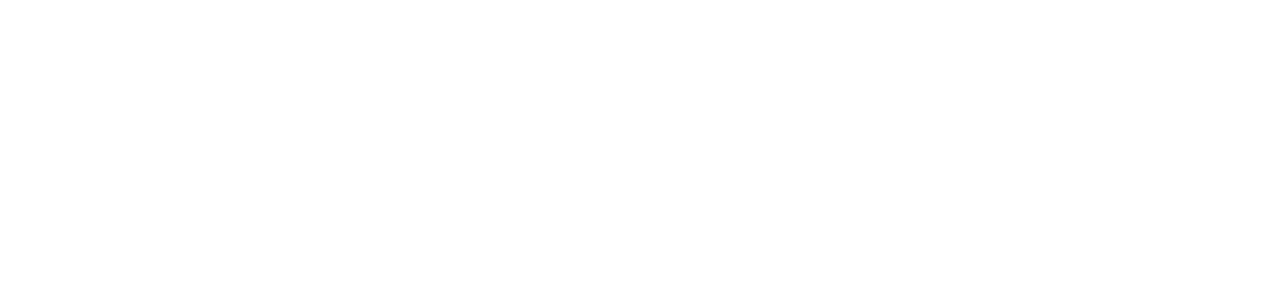
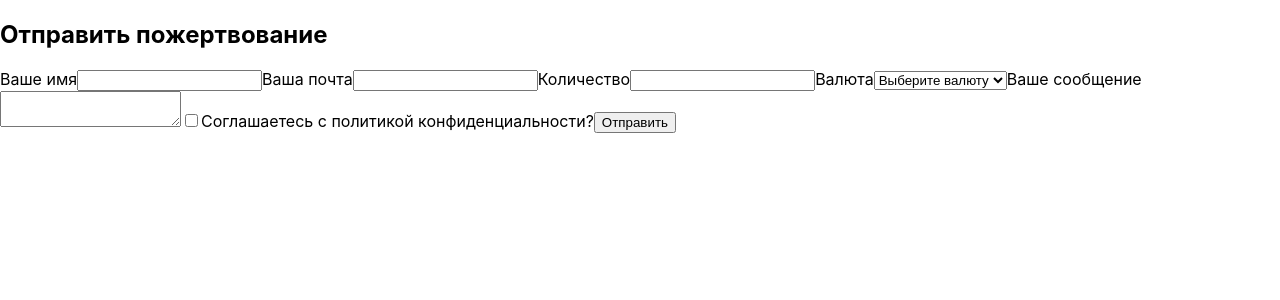
Before and after one commit to SpauN1/formik-and-yup, a JavaScript app: page / in a window 1280 px wide. Shown: the top 300 px of the page. Built offline with nearby package versions, Linux system fonts and the light colour scheme; the HTML template or start-up script is replaced by a standard one.

Commit message:
add form

```diff
--- a/src/App.js
+++ b/src/App.js
@@ -1,7 +1,13 @@
+import Form from './Form';
+
 import './App.css';
 
 function App() {
-  return <div className="App"></div>;
+  return (
+    <div className="app">
+      <Form />
+    </div>
+  );
 }
 
 export default App;
--- /dev/null
+++ b/src/Form.js
@@ -0,0 +1,29 @@
+const Form = () => {
+  return (
+    <form className="form">
+      <h2>Отправить пожертвование</h2>
+      <label htmlFor="name">Ваше имя</label>
+      <input id="name" name="name" type="text" />
+      <label htmlFor="email">Ваша почта</label>
+      <input id="email" name="email" type="email" />
+      <label htmlFor="amount">Количество</label>
+      <input id="amount" name="amount" type="number" />
+      <label htmlFor="currency">Валюта</label>
+      <select id="currency" name="currency">
+        <option value="">Выберите валюту</option>
+        <option value="USD">USD</option>
+        <option value="UAH">UAH</option>
+        <option value="RUB">RUB</option>
+      </select>
+      <label htmlFor="text">Ваше сообщение</label>
+      <textarea id="text" name="text" />
+      <label className="checkbox">
+        <input name="terms" type="checkbox" />
+        Соглашаетесь с политикой конфиденциальности?
+      </label>
+      <button type="submit">Отправить</button>
+    </form>
+  );
+};
+
+export default Form;
```
